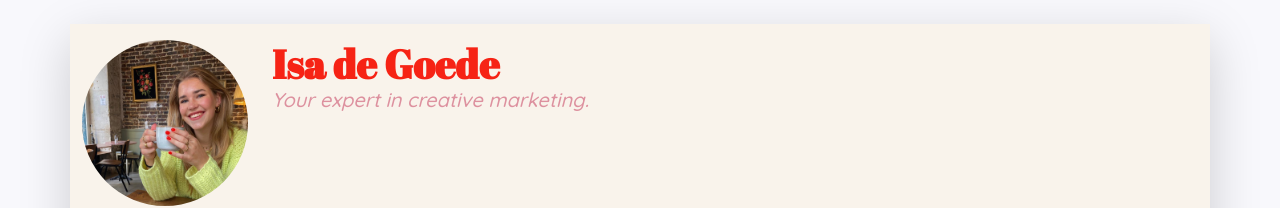
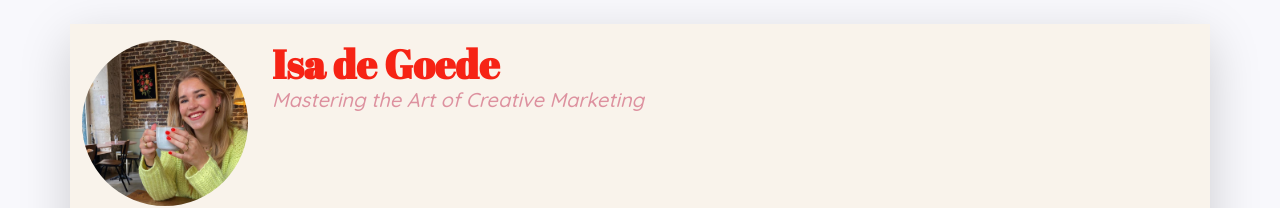
Before and after one commit to IsadGoede/Isa-Resume-Template, a plain HTML site: page index.html in a window 1280 px wide. Shown: the top 208 px of the page. Drawn offline with nearby package versions, Linux system fonts and the light colour scheme.

Commit message:
update html

```diff
--- a/index.html
+++ b/index.html
@@ -61,7 +61,7 @@
         -->
         <div class="col-12 col-sm-8 col-md-9 col-lg-10 my-3 header-content">
           <h1 class="fw-bolder first-heading">Isa de Goede&nbsp;</h1>
-          <h5 class="fst-italic tagline second-header">Your expert in creative marketing.</h5>
+          <h5 class="fst-italic tagline second-header">Mastering the Art of Creative Marketing</h5>
         </div>
       </header>
 
```
